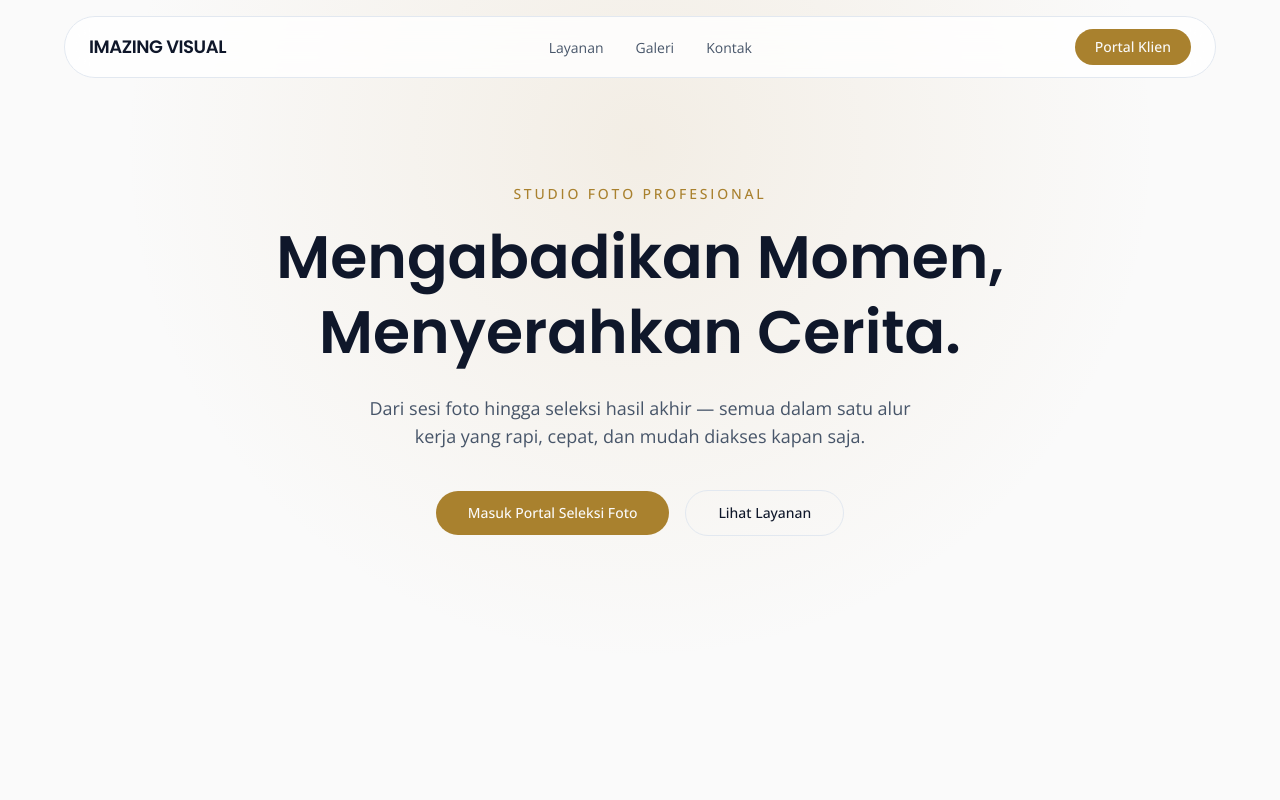
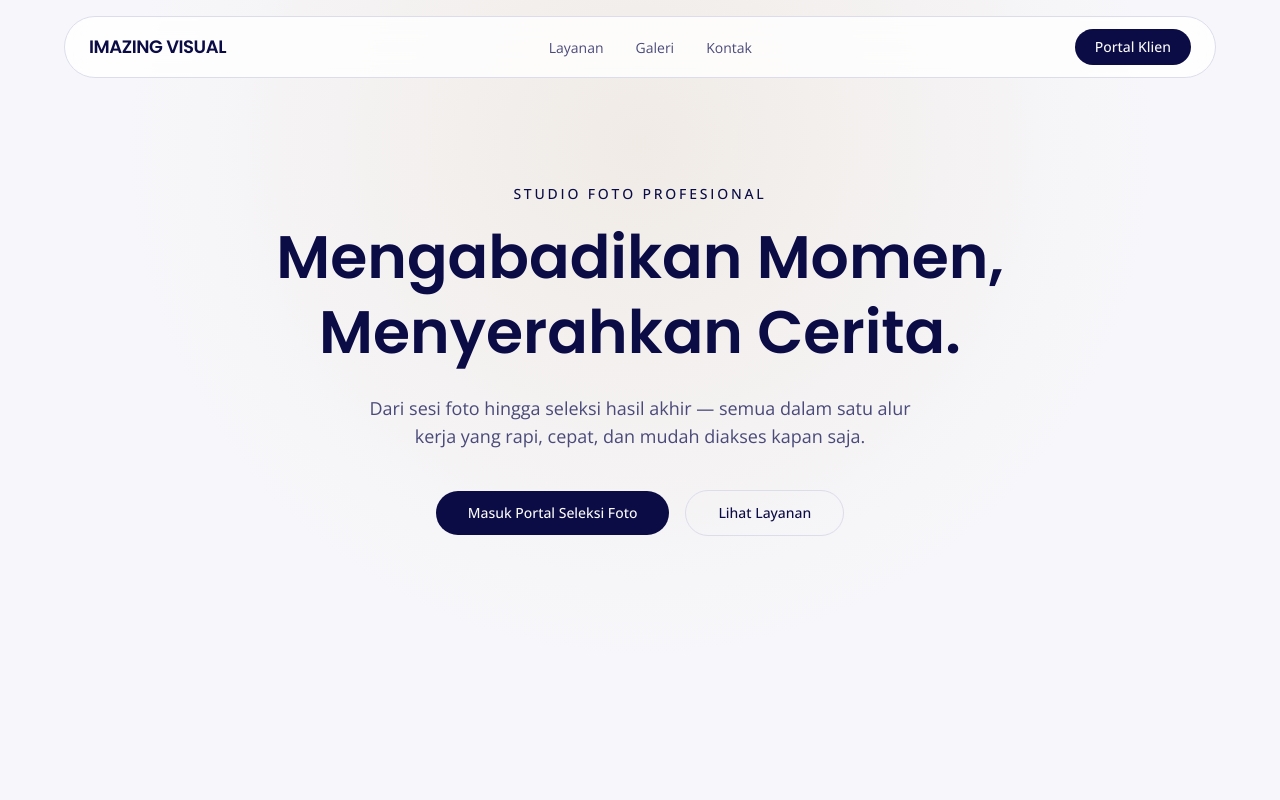
Before and after one commit to daffarst/portal-foto-eda, a Next.js app: page / in a window 1280 px wide. Shown: the top 800 px of the page. Built offline with nearby package versions, Linux system fonts and the light colour scheme.

Commit message:
Update globals.css

```diff
--- a/src/app/globals.css
+++ b/src/app/globals.css
@@ -2,24 +2,24 @@
 
 :root {
   --background: #0b0b45;
-  --surface: #141414;
-  --surface-2: #1c1c1c;
-  --foreground: #fafafa;
-  --muted: #a1a1aa;
-  --border: rgba(255, 255, 255, 0.12);
-  --accent: #0b0b45;
-  --accent-foreground: #fafafa;
+  --surface: #14145c;
+  --surface-2: #1c1c6e;
+  --foreground: #f7f7fb;
+  --muted: #a8a8d6;
+  --border: rgba(255, 255, 255, 0.14);
+  --accent: #d9b46a;
+  --accent-foreground: #0b0b45;
 }
 
 @media (prefers-color-scheme: light) {
   :root {
-    --background: #fafafa;
+    --background: #f7f7fb;
     --surface: #ffffff;
-    --surface-2: #f4f4f5;
-    --foreground: #0f172a;
-    --muted: #475569;
-    --border: #e2e8f0;
-    --accent: #a9812e;
+    --surface-2: #eeeef7;
+    --foreground: #0b0b45;
+    --muted: #4a4a7a;
+    --border: #dcdcec;
+    --accent: #0b0b45;
     --accent-foreground: #fafafa;
   }
 }
```
